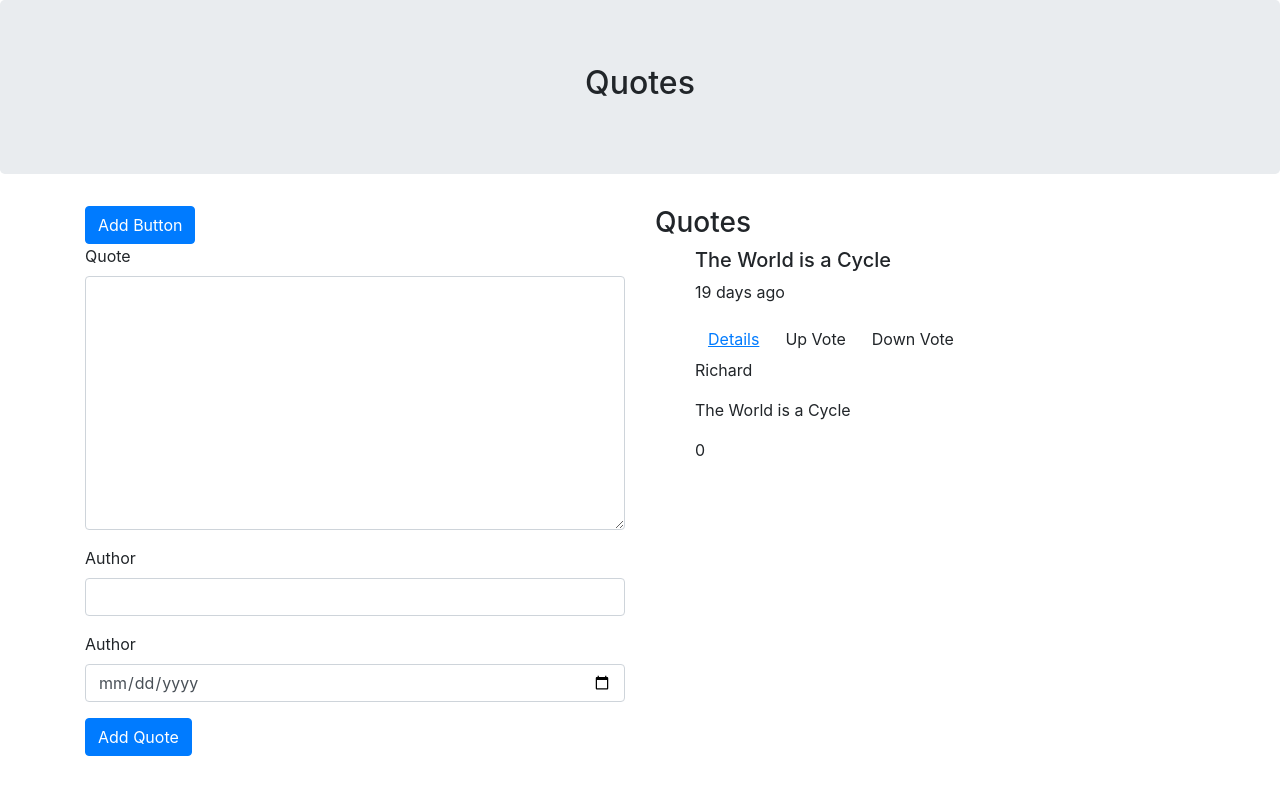
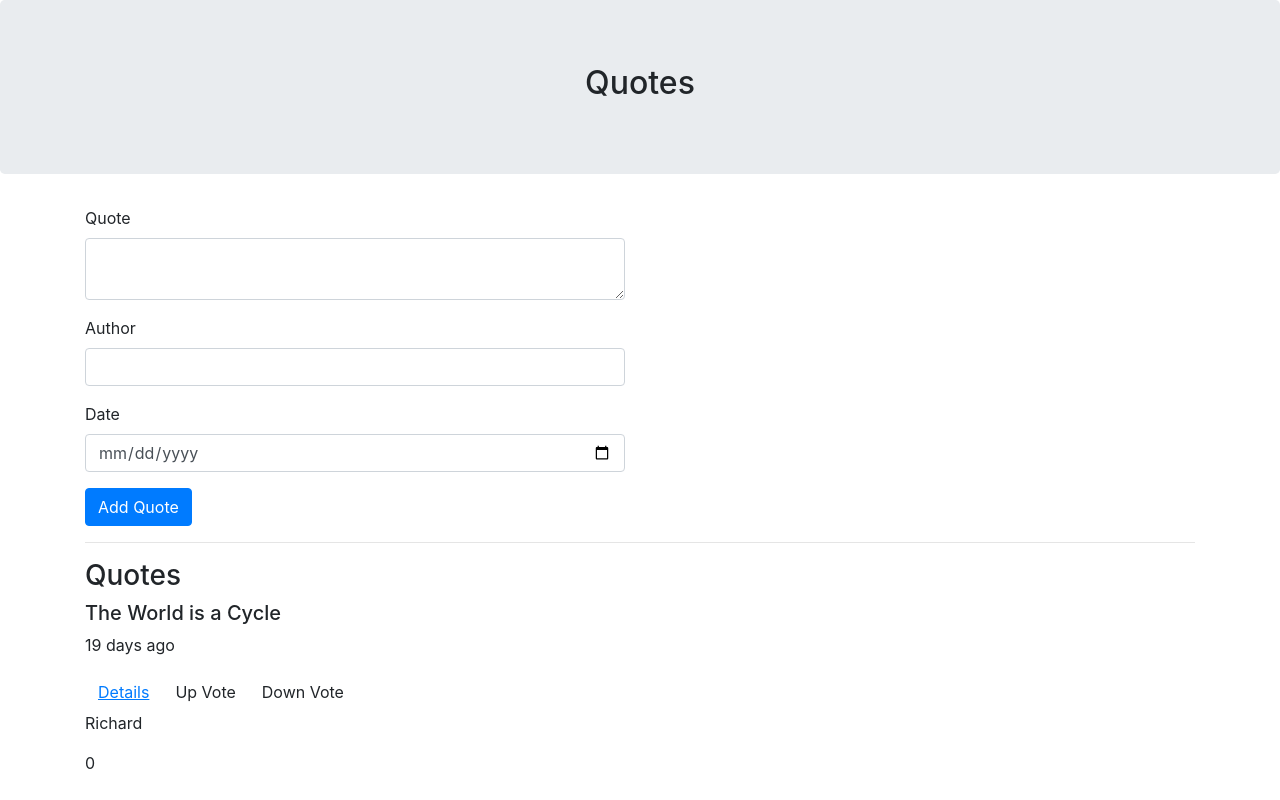
Before and after one commit to DevWaweru/Quotes, an Angular app: page / in a window 1280 px wide. Both pictures are taken after a click on the button "Details". Built offline with nearby package versions, Linux system fonts and the light colour scheme.

Commit message:
Ammending the elapsed time

```diff
--- a/src/app/date-count.pipe.ts
+++ b/src/app/date-count.pipe.ts
@@ -7,15 +7,16 @@ export class DateCountPipe implements PipeTransform {
 
   transform(value: any):number{
     let today:Date = new Date();//Get the current date
-    let todayWithNoTime:any = new Date(today.getFullYear(),today.getMonth(),today.getDate());
-    var dateDifference = Math.abs(value-todayWithNoTime);
+    let todayWithNoTime:any = new Date(today);
+    var dateDifference = todayWithNoTime-value;
     const secondsInDay = 86400;
 
     var dateDifferenceSeconds = dateDifference*0.001;
 
     var dateCounter = dateDifferenceSeconds/secondsInDay;
+    console.log(value);
 
-    if(dateCounter>=1) return dateCounter;
+    if(dateCounter>=1) return Math.round(dateCounter);
     else return 0;
   }
   // transform(value: any, args?: any): any {
--- a/src/app/quotes-details/quotes-details.component.html
+++ b/src/app/quotes-details/quotes-details.component.html
@@ -1,3 +1,2 @@
 <p>{{quotes.author}}</p>
-<p>{{quotes.txtQuote}}</p>
 <p>{{quotes.vote}}</p>
--- a/src/app/quotes-form/quotes-form.component.html
+++ b/src/app/quotes-form/quotes-form.component.html
@@ -1,14 +1,14 @@
 <form (ngSubmit)='submitQuote(quoteForm)' #quoteForm='ngForm'>
   <div class="form-group">
     <label for="quote">Quote</label>
-    <textarea id="quote" class="form-control" cols="30" rows="10" [(ngModel)]="newQuoteForm.txtQuote" name="txtQuote" #txtQuote="ngModel" required></textarea>
+    <textarea id="quote" class="form-control" [(ngModel)]="newQuoteForm.txtQuote" name="txtQuote" #txtQuote="ngModel" required></textarea>
   </div>
   <div class="form-group">
     <label for="author">Author</label>
     <input type="text" class="form-control" id="author" [(ngModel)]="newQuoteForm.author" name="author" #author="ngModel" required>
   </div>
   <div class="form-group">
-    <label for="date">Author</label>
+    <label for="date">Date</label>
     <input type="date" class="form-control" id="date" [(ngModel)]="newQuoteForm.date" name="date" #date="ngModel" required>
   </div>
   <button type="submit" class="btn btn-primary">Add Quote</button>
--- a/src/app/quotes-form/quotes-form.component.ts
+++ b/src/app/quotes-form/quotes-form.component.ts
@@ -8,14 +8,14 @@ import { Quotes } from '../quotes';
 })
 export class QuotesFormComponent implements OnInit {
 
-  newQuoteForm = [];
+  newQuoteForm = new Quotes(0,"","",new Date());
   // newQuoteForm = [new Quotes(0,"","")];
-  @Output() addNewQuote = new EventEmitter<any>();
+  @Output() addNewQuote = new EventEmitter<Quotes>();
 
   submitQuote(newOne){
     // console.log(newOne);
     // this.newQuoteForm.push(new Quotes(newOne.value.id++,newOne.value.author,newOne.value.author));
-    // console.log(this.newQuoteForm);
+    console.log(newOne.value.date);
     // this.newQuoteForm.push(newOne);
     this.addNewQuote.emit(new Quotes(newOne.value.id++,newOne.value.author,newOne.value.txtQuote,newOne.value.date));
     newOne.reset();
--- a/src/app/quotes/quotes.component.html
+++ b/src/app/quotes/quotes.component.html
@@ -2,16 +2,17 @@
   <h2>Quotes</h2>
 </div>
 <div class="container">
-  <div class="row">
+  <div class="row form-side">
     <div class="col-md-6">
-        <a class="btn btn-primary" href="#input-details" data-toggle="modal">Add Button</a>
       <app-quotes-form (addNewQuote)='addQuote($event)'></app-quotes-form>
     </div>
-    <div class="col-md-6">
+  </div>
+  <hr>
+  <div class="row">
+    <div class="col-md-12">
       <h3>Quotes</h3>
-
-      <ol>
-        <div *ngFor="let quoteID of newQuotes; let i = index">
+    </div>
+    <div class="col-md-4" *ngFor="let quoteID of newQuotes; let i = index">
       <h5 id="{{i}}">{{quoteID.txtQuote}}</h5>
       <p id="{{i}}">{{quoteID.date|dateCount}} days ago</p>
       <button class="btn btn-link" (click)="detailsToggle(i)">Details</button>
@@ -19,24 +20,5 @@
       <button class="btn" (click)="minusVotes(i)">Down Vote</button>
       <app-quotes-details *ngIf="quoteID.showDetails" [quotes]='quoteID'></app-quotes-details>
     </div>
-      </ol>
-
   </div>
 </div>
-</div>
-
-
-<div class="modal fade" id="input-details" role="dialog">
-  <div class="modal-dialog" role="document">
-    <div class="modal-content">
-      <div class="modal-header">
-        <h4 class="modal-title">Enter Details below</h4>
-      </div>
-      <div class="modal-body">
-      </div>
-      <div class="modal-footer">
-        <button class="btn btn-danger" type="button" data-dismiss="modal">Close</button>
-      </div>
-    </div>
-  </div>
-</div>
--- a/src/app/quotes/quotes.component.ts
+++ b/src/app/quotes/quotes.component.ts
@@ -27,10 +27,11 @@ export class QuotesComponent implements OnInit {
   addQuote(quote){
     let quoteslength = this.newQuotes.length;
     quote.id = quoteslength+1;
+    quote.date = new Date(quote.date);
     // console.log(quote);
     this.newQuotes.push(quote);
     // console.log(this.newQuotes);
-    console.log(quote);
+    console.log(quote.date);
     // console.log(quote.txtQuote);
   }
   constructor() { }
```
Lines whose indentation alone changed are shown as unchanged.
